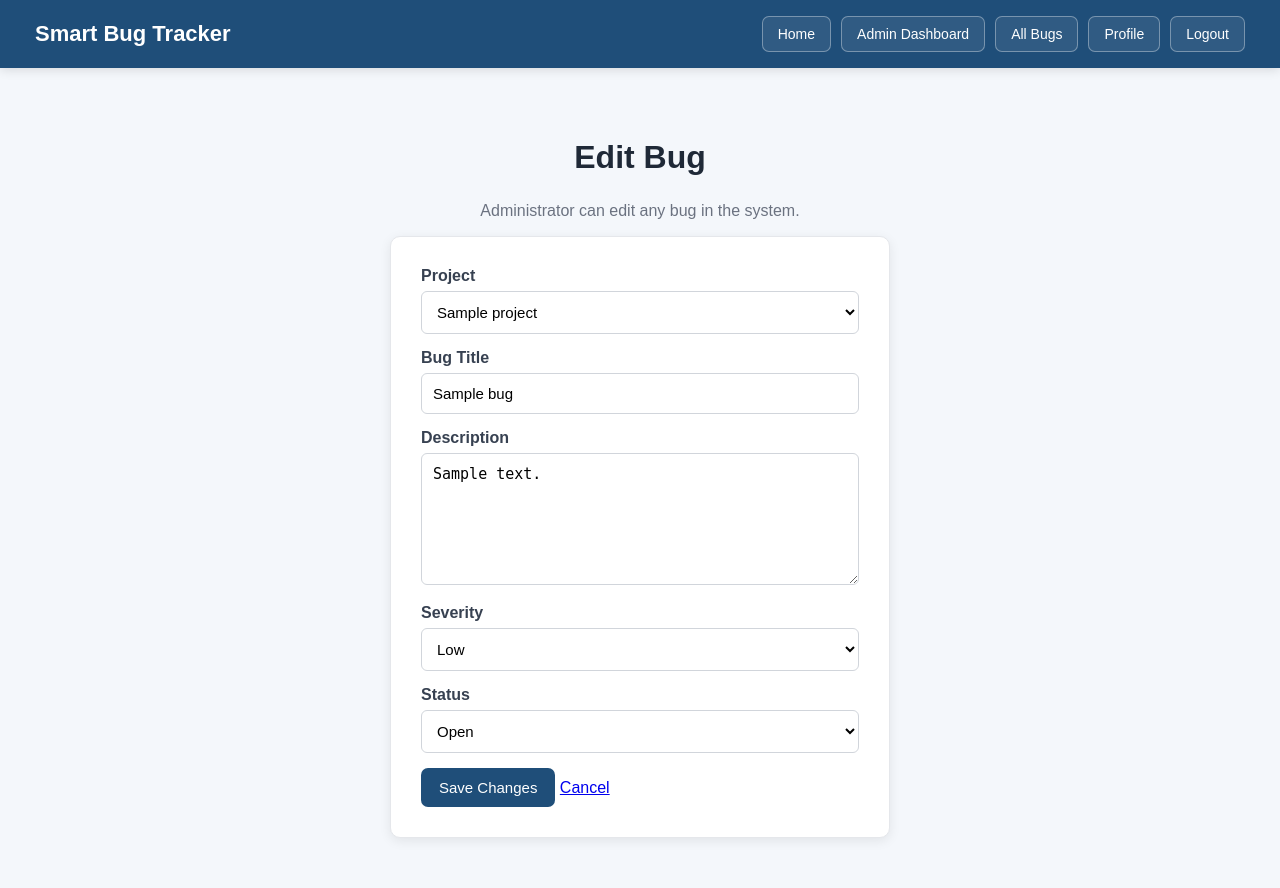
After one commit to leshaanheslop124-hash/SmartBugTracker, a Flask app: page /admin/edit_bug/1 in a window 1280 px wide. The commit adds this page. Run offline with Flask 3, Linux system fonts and the light colour scheme; the visitor is signed in with stand-in values (Sample User, id 1); tables that the repository leaves empty hold one stand-in row (values such as "Sample post"); parts of the project's set-up code (start-up, migrations or seed data) failed here and were passed over.

Commit message:
Add admin bug editing and management workflow

```diff
--- a/app.py
+++ b/app.py
@@ -958,6 +958,90 @@ def edit_bug(bug_id):
         projects=projects
     )
 
+# =========================
+# ADMIN EDIT BUG
+# =========================
+
+@app.route("/admin/edit_bug/<int:bug_id>", methods=["GET", "POST"])
+def admin_edit_bug(bug_id):
+
+    access_check = admin_required()
+
+    if access_check:
+        return access_check
+
+    bug = Bug.query.get_or_404(bug_id)
+
+    projects = Project.query.all()
+
+    if request.method == "POST":
+
+        project_id = request.form["project_id"]
+        title = request.form["title"].strip()
+        description = request.form["description"].strip()
+        severity = request.form["severity"]
+
+        # =========================
+        # SMART PRIORITY SYSTEM
+        # =========================
+
+        description_lower = description.lower()
+
+        if severity == "Critical":
+
+            priority = "Critical"
+
+        elif severity == "High":
+
+            priority = "High"
+
+        elif severity == "Medium":
+
+            important_words = [
+                "crash",
+                "crashes",
+                "error",
+                "failure",
+                "failed",
+                "broken",
+                "security",
+                "login"
+            ]
+
+            if any(
+                word in description_lower
+                for word in important_words
+            ):
+                priority = "High"
+
+            else:
+                priority = "Medium"
+
+        else:
+
+            priority = "Low"
+
+        # =========================
+        # UPDATE BUG
+        # =========================
+
+        bug.ProjectID = project_id
+        bug.Title = title
+        bug.Description = description
+        bug.Severity = severity
+        bug.Priority = priority
+
+        db.session.commit()
+
+        return redirect(
+            url_for("admin_bugs")
+        )
+
+    return render_template(
+        "admin_edit_bug.html",
+        bug=bug,
+        projects=projects
+    )
 
 # =========================
 # EMPLOYEE REPORT BUG COMPLETED
--- /dev/null
+++ b/templates/admin_edit_bug.html
@@ -0,0 +1,225 @@
+<!DOCTYPE html>
+<html lang="en">
+
+<head>
+
+    <meta charset="UTF-8">
+
+    <meta name="viewport"
+          content="width=device-width, initial-scale=1.0">
+
+    <title>Admin Edit Bug - Smart Bug Tracker</title>
+
+    <link rel="stylesheet"
+          href="{{ url_for('static', filename='css/style.css') }}">
+
+</head>
+
+<body>
+
+<nav>
+
+    <h2>Smart Bug Tracker</h2>
+
+    <div>
+
+        <a href="/">Home</a>
+
+        <a href="/admin">Admin Dashboard</a>
+
+        <a href="/admin/bugs">All Bugs</a>
+
+        <a href="/profile">Profile</a>
+
+        <a href="/logout">Logout</a>
+
+    </div>
+
+</nav>
+
+
+<div class="container">
+
+    <h1>Edit Bug</h1>
+
+    <p>
+        Administrator can edit any bug in the system.
+    </p>
+
+
+    <form method="POST">
+
+        <!-- =========================
+             PROJECT
+        ========================== -->
+
+        <label for="project_id">
+            Project
+        </label>
+
+        <select
+            name="project_id"
+            id="project_id"
+            required
+        >
+
+            {% for project in projects %}
+
+                <option
+                    value="{{ project.ProjectID }}"
+                    {% if project.ProjectID == bug.ProjectID %}
+                        selected
+                    {% endif %}
+                >
+
+                    {{ project.ProjectName }}
+
+                </option>
+
+            {% endfor %}
+
+        </select>
+
+
+        <!-- =========================
+             BUG TITLE
+        ========================== -->
+
+        <label for="title">
+            Bug Title
+        </label>
+
+        <input
+            type="text"
+            name="title"
+            id="title"
+            maxlength="150"
+            value="{{ bug.Title }}"
+            required
+        >
+
+
+        <!-- =========================
+             DESCRIPTION
+        ========================== -->
+
+        <label for="description">
+            Description
+        </label>
+
+        <textarea
+            name="description"
+            id="description"
+            rows="6"
+            required
+        >{{ bug.Description }}</textarea>
+
+
+        <!-- =========================
+             SEVERITY
+        ========================== -->
+
+        <label for="severity">
+            Severity
+        </label>
+
+        <select
+            name="severity"
+            id="severity"
+            required
+        >
+
+            <option value="Low"
+                {% if bug.Severity == "Low" %}selected{% endif %}>
+                Low
+            </option>
+
+            <option value="Medium"
+                {% if bug.Severity == "Medium" %}selected{% endif %}>
+                Medium
+            </option>
+
+            <option value="High"
+                {% if bug.Severity == "High" %}selected{% endif %}>
+                High
+            </option>
+
+            <option value="Critical"
+                {% if bug.Severity == "Critical" %}selected{% endif %}>
+                Critical
+            </option>
+
+        </select>
+
+
+        <!-- =========================
+             BUG STATUS
+        ========================== -->
+
+        <label for="status">
+            Status
+        </label>
+
+        <select
+            name="status"
+            id="status"
+            required
+        >
+
+            <option value="Open"
+                {% if bug.Status == "Open" %}selected{% endif %}>
+                Open
+            </option>
+
+            <option value="Assigned"
+                {% if bug.Status == "Assigned" %}selected{% endif %}>
+                Assigned
+            </option>
+
+            <option value="In Progress"
+                {% if bug.Status == "In Progress" %}selected{% endif %}>
+                In Progress
+            </option>
+
+            <option value="Awaiting Verification"
+                {% if bug.Status == "Awaiting Verification" %}selected{% endif %}>
+                Awaiting Verification
+            </option>
+
+            <option value="Resolved"
+                {% if bug.Status == "Resolved" %}selected{% endif %}>
+                Resolved
+            </option>
+
+            <option value="Closed"
+                {% if bug.Status == "Closed" %}selected{% endif %}>
+                Closed
+            </option>
+
+        </select>
+
+
+        <!-- =========================
+             SAVE
+        ========================== -->
+
+        <button type="submit">
+            Save Changes
+        </button>
+
+
+        <!-- =========================
+             CANCEL
+        ========================== -->
+
+        <a href="{{ url_for('admin_bugs') }}">
+            Cancel
+        </a>
+
+    </form>
+
+</div>
+
+</body>
+
+</html>
```
Also changed, not shown: templates/admin_bugs.html (+14 -0 lines), 1 other file.
